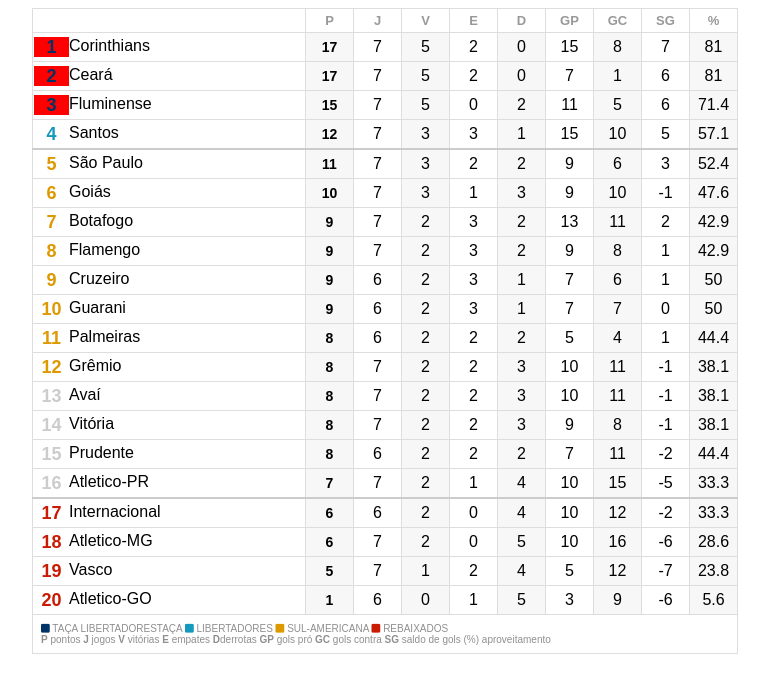
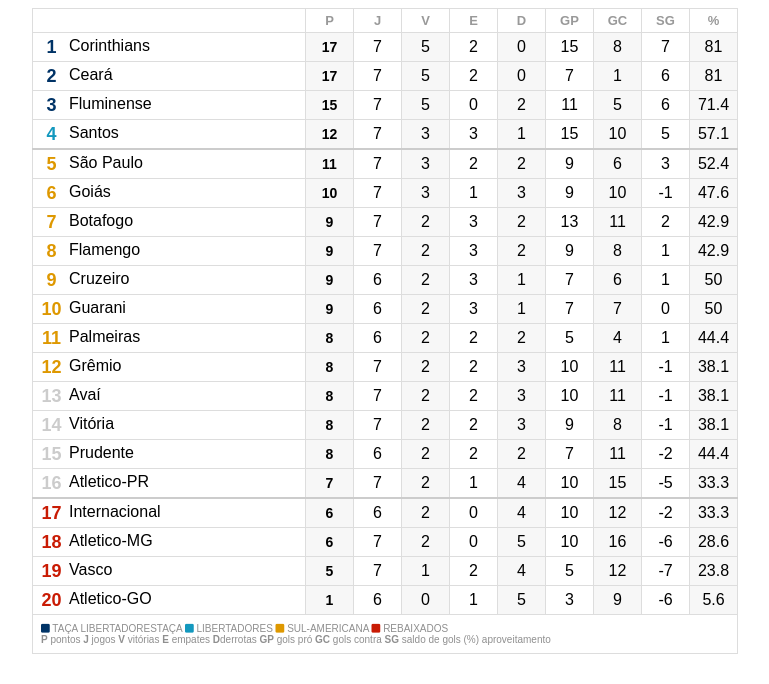
Before and after one commit to vitu2/Desafio---Avaliativo, a plain HTML site: page index.html in a window 1280 px wide. Shown: the whole page, without its empty margins (263-1032 px from the left). Drawn offline with Linux system fonts and the light colour scheme.

Commit message:
upadate-css

```diff
--- a/style.css
+++ b/style.css
@@ -67,11 +67,6 @@ color: #003366;
     text-align: center;
 }
 
-.color1{
-    text-align: center;
-    background-color: red;
-}
-
 .col-1{
     font-weight: bold;
     text-align: center;
```
